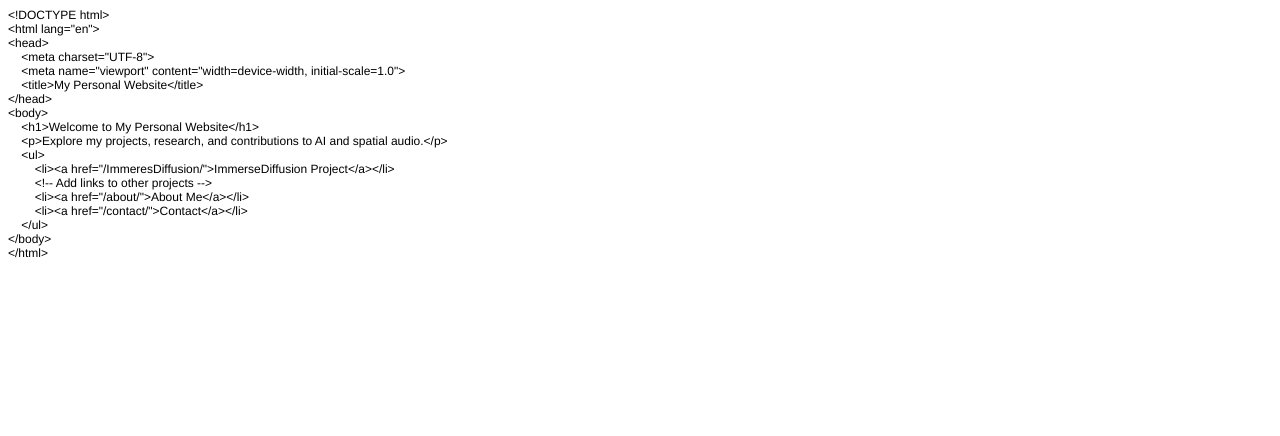
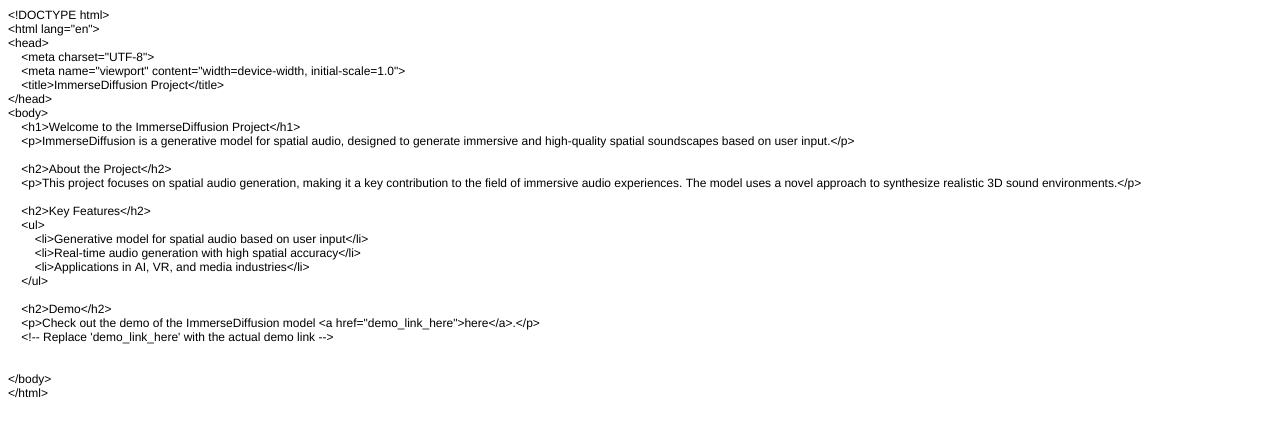
Before and after one commit to mjhydri/ImmerseDiffusion, a plain HTML site: page docs/index.html in a window 1280 px wide. Drawn offline with Linux system fonts and the light colour scheme.

Commit message:
The first Push

```diff
--- a/docs/index.html
+++ b/docs/index.html
@@ -7,27 +7,39 @@
   <meta name="Generator" content="Cocoa HTML Writer">
   <meta name="CocoaVersion" content="2487.6">
   <style type="text/css">
-    p.p1 {margin: 0.0px 0.0px 0.0px 0.0px; font: 12.0px Helvetica}
+    p.p1 {margin: 0.0px 0.0px 0.0px 0.0px; font: 12.0px Helvetica; -webkit-text-stroke: #000000}
+    p.p2 {margin: 0.0px 0.0px 0.0px 0.0px; font: 12.0px Helvetica; -webkit-text-stroke: #000000; min-height: 14.0px}
+    span.s1 {font-kerning: none}
   </style>
 </head>
 <body>
-<p class="p1">&lt;!DOCTYPE html&gt;</p>
-<p class="p1">&lt;html lang="en"&gt;</p>
-<p class="p1">&lt;head&gt;</p>
-<p class="p1"><span class="Apple-converted-space">    </span>&lt;meta charset="UTF-8"&gt;</p>
-<p class="p1"><span class="Apple-converted-space">    </span>&lt;meta name="viewport" content="width=device-width, initial-scale=1.0"&gt;</p>
-<p class="p1"><span class="Apple-converted-space">    </span>&lt;title&gt;My Personal Website&lt;/title&gt;</p>
-<p class="p1">&lt;/head&gt;</p>
-<p class="p1">&lt;body&gt;</p>
-<p class="p1"><span class="Apple-converted-space">    </span>&lt;h1&gt;Welcome to My Personal Website&lt;/h1&gt;</p>
-<p class="p1"><span class="Apple-converted-space">    </span>&lt;p&gt;Explore my projects, research, and contributions to AI and spatial audio.&lt;/p&gt;</p>
-<p class="p1"><span class="Apple-converted-space">    </span>&lt;ul&gt;</p>
-<p class="p1"><span class="Apple-converted-space">        </span>&lt;li&gt;&lt;a href="/ImmeresDiffusion/"&gt;ImmerseDiffusion Project&lt;/a&gt;&lt;/li&gt;</p>
-<p class="p1"><span class="Apple-converted-space">        </span>&lt;!-- Add links to other projects --&gt;</p>
-<p class="p1"><span class="Apple-converted-space">        </span>&lt;li&gt;&lt;a href="/about/"&gt;About Me&lt;/a&gt;&lt;/li&gt;</p>
-<p class="p1"><span class="Apple-converted-space">        </span>&lt;li&gt;&lt;a href="/contact/"&gt;Contact&lt;/a&gt;&lt;/li&gt;</p>
-<p class="p1"><span class="Apple-converted-space">    </span>&lt;/ul&gt;</p>
-<p class="p1">&lt;/body&gt;</p>
-<p class="p1">&lt;/html&gt;</p>
+<p class="p1"><span class="s1">&lt;!DOCTYPE html&gt;</span></p>
+<p class="p1"><span class="s1">&lt;html lang="en"&gt;</span></p>
+<p class="p1"><span class="s1">&lt;head&gt;</span></p>
+<p class="p1"><span class="s1"><span class="Apple-converted-space">    </span>&lt;meta charset="UTF-8"&gt;</span></p>
+<p class="p1"><span class="s1"><span class="Apple-converted-space">    </span>&lt;meta name="viewport" content="width=device-width, initial-scale=1.0"&gt;</span></p>
+<p class="p1"><span class="s1"><span class="Apple-converted-space">    </span>&lt;title&gt;ImmerseDiffusion Project&lt;/title&gt;</span></p>
+<p class="p1"><span class="s1">&lt;/head&gt;</span></p>
+<p class="p1"><span class="s1">&lt;body&gt;</span></p>
+<p class="p1"><span class="s1"><span class="Apple-converted-space">    </span>&lt;h1&gt;Welcome to the ImmerseDiffusion Project&lt;/h1&gt;</span></p>
+<p class="p1"><span class="s1"><span class="Apple-converted-space">    </span>&lt;p&gt;ImmerseDiffusion is a generative model for spatial audio, designed to generate immersive and high-quality spatial soundscapes based on user input.&lt;/p&gt;</span></p>
+<p class="p2"><span class="s1"></span><br></p>
+<p class="p1"><span class="s1"><span class="Apple-converted-space">    </span>&lt;h2&gt;About the Project&lt;/h2&gt;</span></p>
+<p class="p1"><span class="s1"><span class="Apple-converted-space">    </span>&lt;p&gt;This project focuses on spatial audio generation, making it a key contribution to the field of immersive audio experiences. The model uses a novel approach to synthesize realistic 3D sound environments.&lt;/p&gt;</span></p>
+<p class="p2"><span class="s1"></span><br></p>
+<p class="p1"><span class="s1"><span class="Apple-converted-space">    </span>&lt;h2&gt;Key Features&lt;/h2&gt;</span></p>
+<p class="p1"><span class="s1"><span class="Apple-converted-space">    </span>&lt;ul&gt;</span></p>
+<p class="p1"><span class="s1"><span class="Apple-converted-space">        </span>&lt;li&gt;Generative model for spatial audio based on user input&lt;/li&gt;</span></p>
+<p class="p1"><span class="s1"><span class="Apple-converted-space">        </span>&lt;li&gt;Real-time audio generation with high spatial accuracy&lt;/li&gt;</span></p>
+<p class="p1"><span class="s1"><span class="Apple-converted-space">        </span>&lt;li&gt;Applications in AI, VR, and media industries&lt;/li&gt;</span></p>
+<p class="p1"><span class="s1"><span class="Apple-converted-space">    </span>&lt;/ul&gt;</span></p>
+<p class="p2"><span class="s1"></span><br></p>
+<p class="p1"><span class="s1"><span class="Apple-converted-space">    </span>&lt;h2&gt;Demo&lt;/h2&gt;</span></p>
+<p class="p1"><span class="s1"><span class="Apple-converted-space">    </span>&lt;p&gt;Check out the demo of the ImmerseDiffusion model &lt;a href="demo_link_here"&gt;here&lt;/a&gt;.&lt;/p&gt;</span></p>
+<p class="p1"><span class="s1"><span class="Apple-converted-space">    </span>&lt;!-- Replace 'demo_link_here' with the actual demo link --&gt;</span></p>
+<p class="p2"><span class="s1"></span><br></p>
+<p class="p2"><span class="s1"></span><br></p>
+<p class="p1"><span class="s1">&lt;/body&gt;</span></p>
+<p class="p1"><span class="s1">&lt;/html&gt;</span></p>
 </body>
 </html>
```
